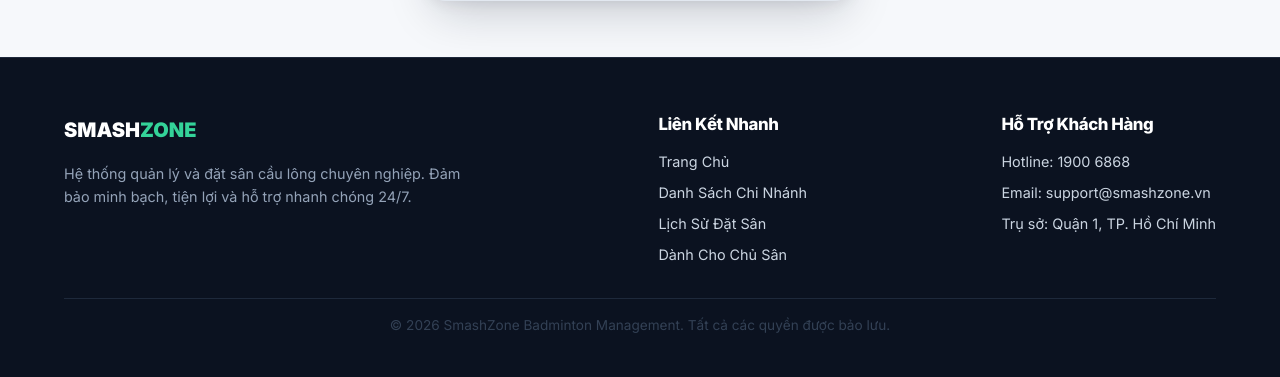
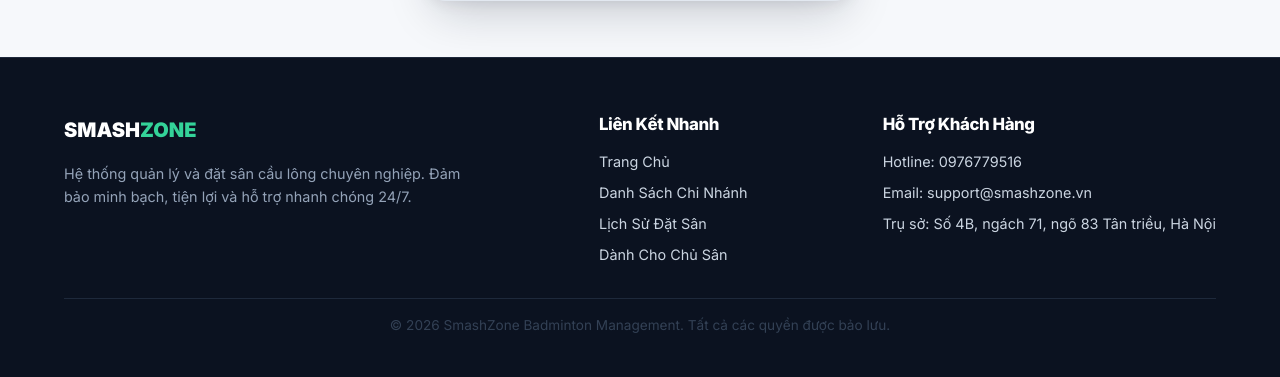
Before and after one commit to regandtng/test_btl, a PHP site: template app/Views/auth/register.php in a window 1280 px wide. Shown: the part 867-1244 px from the top of the page. Run offline with PHP 8.4, Linux system fonts and the light colour scheme; the template is opened without the code that fills it, so the values that code supplies are empty; some libraries are stand-ins or nearby versions.

Commit message:
code lan 2

```diff
--- a/app/Views/layouts/main.php
+++ b/app/Views/layouts/main.php
@@ -90,9 +90,9 @@
                 <div class="footer-links">
                     <h4 class="footer-heading">Hỗ Trợ Khách Hàng</h4>
                     <ul style="list-style: none; padding: 0; margin: 0; font-size: 0.9rem; color: #cbd5e1;">
-                        <li style="margin-bottom: 0.5rem;">Hotline: 1900 6868</li>
+                        <li style="margin-bottom: 0.5rem;">Hotline: 0976779516</li>
                         <li style="margin-bottom: 0.5rem;">Email: support@smashzone.vn</li>
-                        <li style="margin-bottom: 0.5rem;">Trụ sở: Quận 1, TP. Hồ Chí Minh</li>
+                        <li style="margin-bottom: 0.5rem;">Trụ sở: Số 4B, ngách 71, ngõ 83 Tân triều, Hà Nội</li>
                     </ul>
                 </div>
             </div>
```
